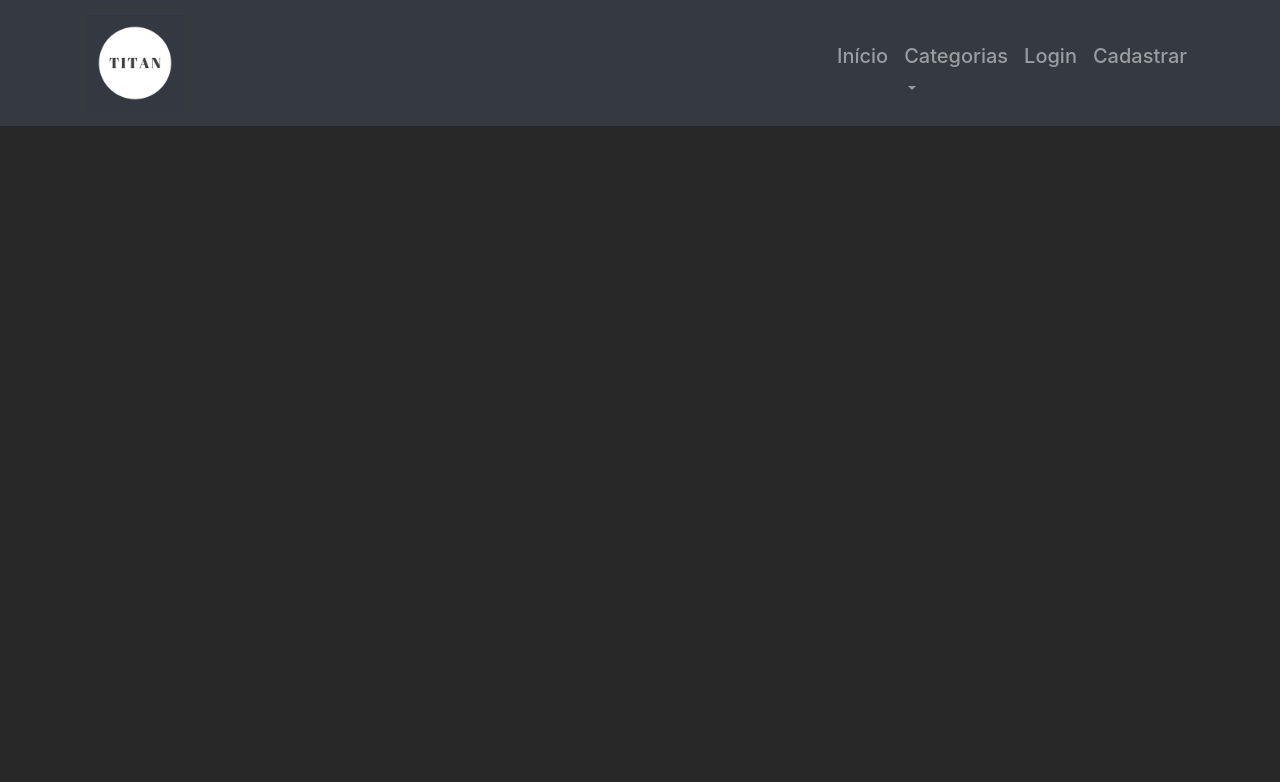
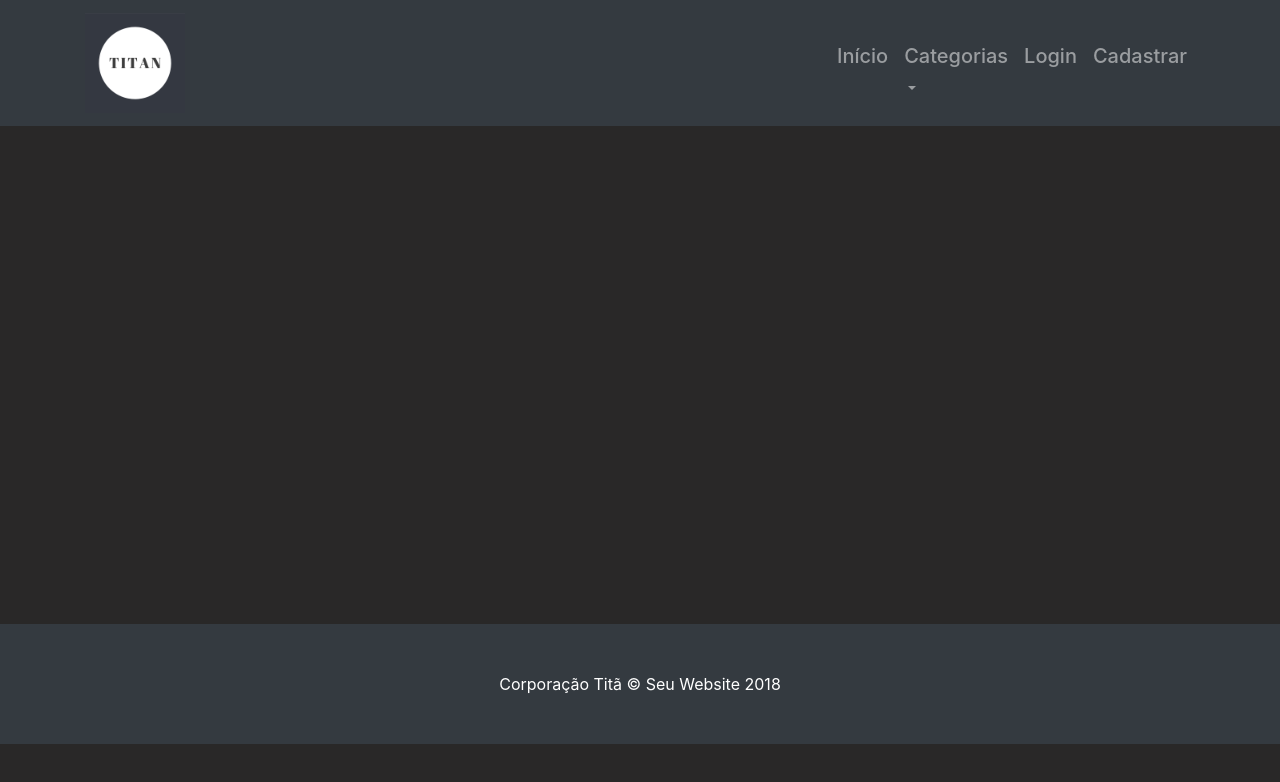
Before and after one commit to AriBarros/Tit-, a plain HTML site: page carrinho.html in a window 1280 px wide. Drawn offline with nearby package versions, Linux system fonts and the light colour scheme; files whose address does not match are found by name.

Commit message:
Correção do Footer e alteração no css no arquivo carrinho.html

```diff
--- a/carrinho.html
+++ b/carrinho.html
@@ -39,7 +39,7 @@
         {
 
             position: fixed;
-            top: 70%;
+             top: 46%;
 
         }
 
```
